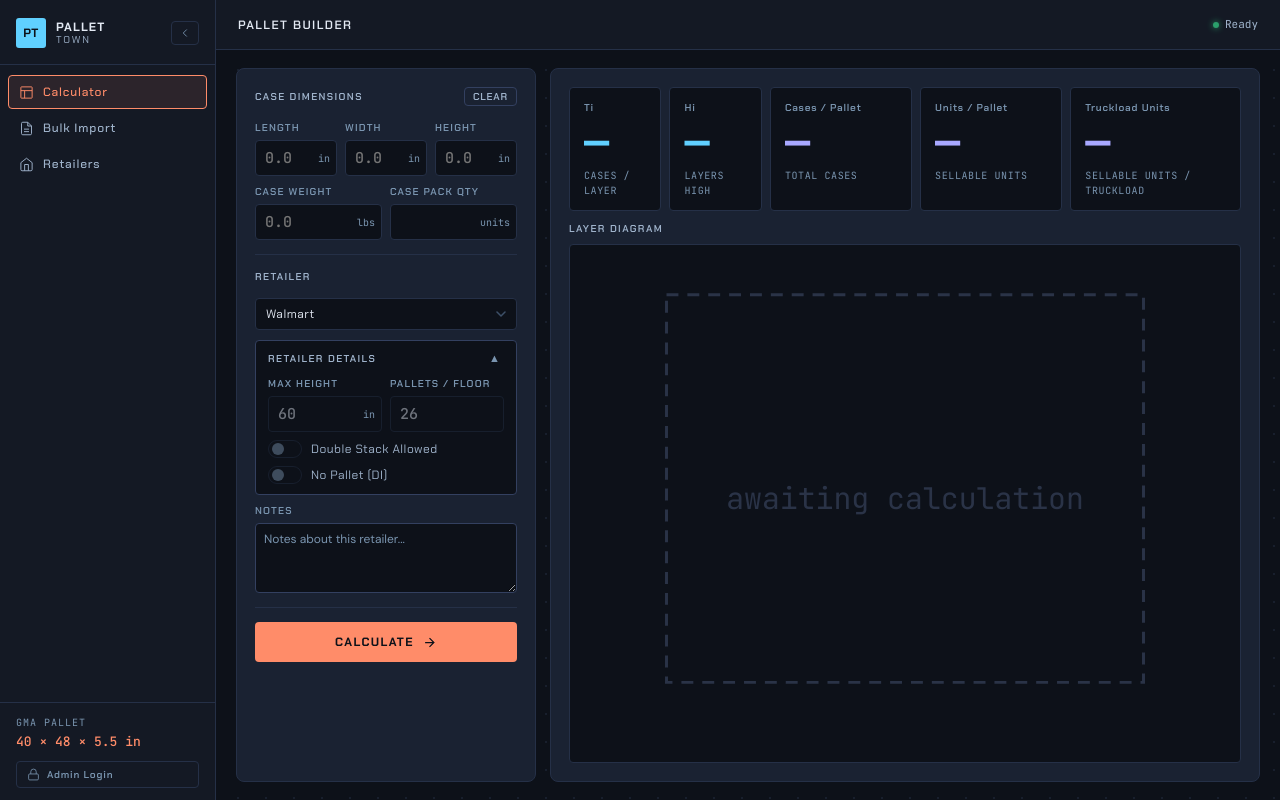
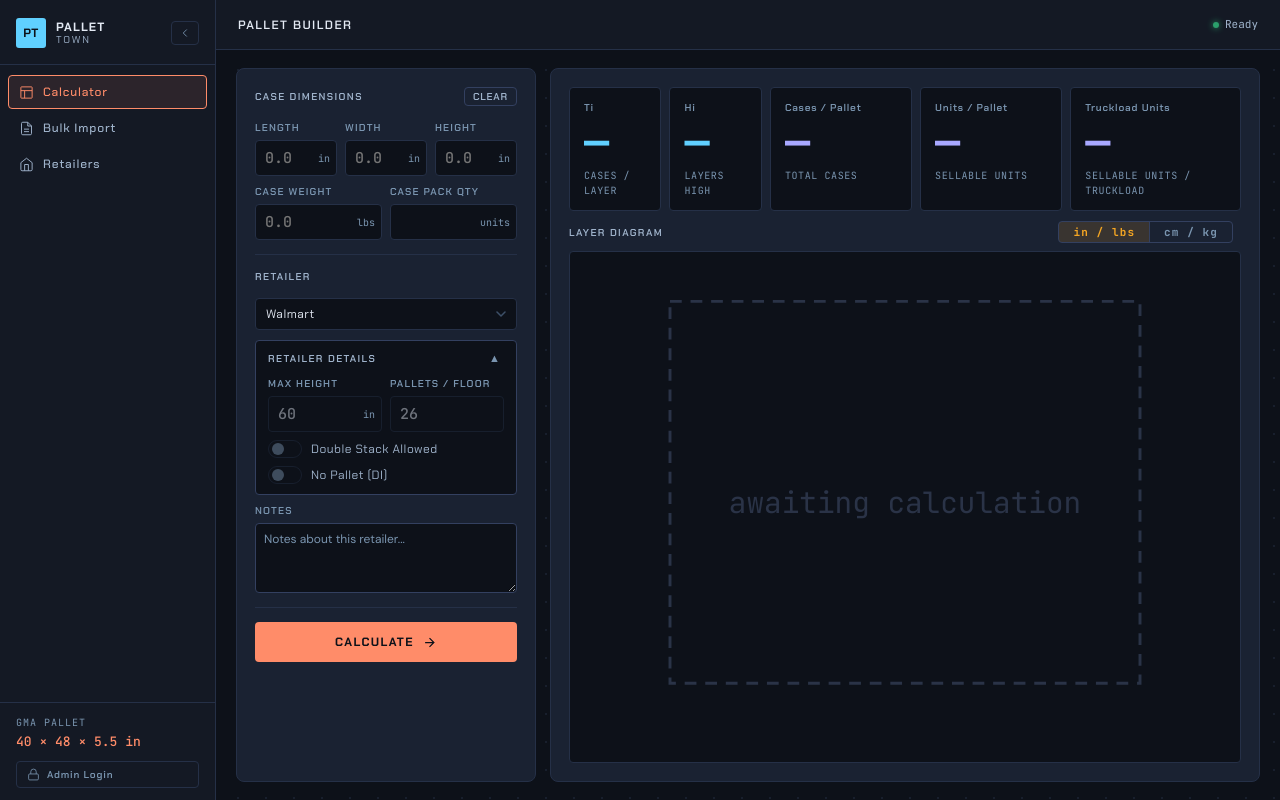
Before and after one commit to mikeciav/pallet-town, a Flask app: page / in a window 1280 px wide. Run offline with Flask 3, Linux system fonts and the light colour scheme.

Commit message:
Add cm/kg unit toggle to calculator results
Toggle appears in the diagram header (in/lbs ↔ cm/kg). Affects
detail strip (Pallet Weight, Pod Height, Pod Length, Pod Width,
Truckload Weight) and the HI-view diagram hint text. Inputs remain
in imperial. Bulk table is unaffected.

```diff
--- a/static/js/app.js
+++ b/static/js/app.js
@@ -15,6 +15,7 @@ let bulkData    = [];
 let bulkResults = [];
 let lastResult  = null;
 let diagramView = 'ti';
+let resultUnit  = 'imperial'; // 'imperial' | 'metric'
 let isAdmin     = false;
 let customRetailer = { max_height: 60, double_stack_allowed: false, max_pallets_per_floor: 26, no_pallet: false };
 
@@ -284,12 +285,25 @@ function setupCalculator() {
     });
   });
 
-  document.querySelectorAll('.vt-btn').forEach(btn => {
+  document.querySelectorAll('#view-toggle .vt-btn').forEach(btn => {
     btn.addEventListener('click', () => {
       diagramView = btn.dataset.view;
-      document.querySelectorAll('.vt-btn').forEach(b => b.classList.remove('active'));
+      document.querySelectorAll('#view-toggle .vt-btn').forEach(b => b.classList.remove('active'));
       btn.classList.add('active');
       if (lastResult) drawDiagram(lastResult);
+    });
+  });
+
+  document.querySelectorAll('#unit-toggle .vt-btn').forEach(btn => {
+    btn.addEventListener('click', () => {
+      resultUnit = btn.dataset.unit;
+      document.querySelectorAll('#unit-toggle .vt-btn').forEach(b =>
+        b.classList.toggle('active', b.dataset.unit === resultUnit)
+      );
+      if (lastResult) {
+        updateDetailStrip(lastResult);
+        drawDiagram(lastResult);
+      }
     });
   });
   ['c-l', 'c-w', 'c-h'].forEach(id => {
@@ -455,20 +469,24 @@ function renderResults(d) {
   document.getElementById('results-meta').textContent =
     r ? `${r.max_pallets_per_floor} pallets · ${r.name}` : '';
 
-  const caseWeight = parseFloat(document.getElementById('c-cw').value) || 0;
+  updateDetailStrip(d);
+  drawDiagram(d);
+}
+
+function updateDetailStrip(d) {
+  const _rid = document.getElementById('retailer-select').value;
+  const r = _rid === 'custom' ? { ...customRetailer, name: 'Custom' } : retailerById(_rid);
+  const caseWeight      = parseFloat(document.getElementById('c-cw').value) || 0;
   const palletWeight    = caseWeight * d.total;
   const truckloadWeight = caseWeight * d.total * d.max_pallets_per_floor * d.stack_multiplier;
 
   document.getElementById('detail-strip').style.display = 'grid';
-  document.getElementById('d-pallet-wt').textContent   = formatWeight(palletWeight);
-  document.getElementById('d-efficiency').textContent  = pct(d.efficiency);
-  document.getElementById('d-height').textContent =
-    `${d.pod_height}"${r?.no_pallet ? ' · no pallet' : ''}`;
-  document.getElementById('d-pod-l').textContent  = d.pod_length ? `${d.pod_length}"` : '—';
-  document.getElementById('d-pod-w').textContent  = d.pod_width  ? `${d.pod_width}"` : '—';
-  document.getElementById('d-tl-wt').textContent  = formatWeight(truckloadWeight);
-
-  drawDiagram(d);
+  document.getElementById('d-pallet-wt').textContent  = fmtResultWt(palletWeight);
+  document.getElementById('d-efficiency').textContent = pct(d.efficiency);
+  document.getElementById('d-height').textContent = fmtResultLen(d.pod_height) + (r?.no_pallet ? ' · no pallet' : '');
+  document.getElementById('d-pod-l').textContent  = fmtResultLen(d.pod_length);
+  document.getElementById('d-pod-w').textContent  = fmtResultLen(d.pod_width);
+  document.getElementById('d-tl-wt').textContent  = fmtResultWt(truckloadWeight);
 }
 
 function setMetric(valId, value, cardId) {
@@ -491,7 +509,7 @@ function drawDiagram(d) {
   const hint = document.getElementById('diagram-hint');
   if (!d) return;
   if (diagramView === 'hi') {
-    hint.textContent = `isometric · ${d.hi} layer${d.hi !== 1 ? 's' : ''} · ${d.pod_height}" pod height`;
+    hint.textContent = `isometric · ${d.hi} layer${d.hi !== 1 ? 's' : ''} · ${fmtResultLen(d.pod_height)} pod height`;
   } else {
     hint.textContent = `top-down · 1 layer · Ti = ${d.ti}`;
   }
@@ -1064,6 +1082,20 @@ function formatWeight(lbs) {
   return lbs.toLocaleString(undefined, { maximumFractionDigits: 0 }) + ' lbs';
 }
 
+function fmtResultLen(inches) {
+  if (!inches) return '—';
+  return resultUnit === 'metric'
+    ? `${(inches * 2.54).toFixed(1)} cm`
+    : `${inches}"`;
+}
+
+function fmtResultWt(lbs) {
+  if (!lbs) return '—';
+  return resultUnit === 'metric'
+    ? `${(lbs * 0.453592).toLocaleString(undefined, { maximumFractionDigits: 1 })} kg`
+    : `${lbs.toLocaleString(undefined, { maximumFractionDigits: 0 })} lbs`;
+}
+
 function esc(s) {
   return String(s)
     .replace(/&/g, '&amp;')
--- a/templates/index.html
+++ b/templates/index.html
@@ -268,13 +268,19 @@
           <div class="diagram-header">
             <span class="panel-label">LAYER DIAGRAM</span>
             <span class="panel-hint" id="diagram-hint"></span>
-            {% if show_hi_view %}
-            <div class="view-toggle" id="view-toggle" style="margin-left:auto">
-              <button class="vt-btn active" data-view="ti">TI</button>
-              <button class="vt-btn" data-view="hi">HI</button>
+            <div style="margin-left:auto;display:flex;align-items:center;gap:8px">
+              {% if show_hi_view %}
+              <div class="view-toggle" id="view-toggle">
+                <button class="vt-btn active" data-view="ti">TI</button>
+                <button class="vt-btn" data-view="hi">HI</button>
+              </div>
+              {% endif %}
+              <div class="view-toggle" id="unit-toggle">
+                <button class="vt-btn active" data-unit="imperial">in / lbs</button>
+                <button class="vt-btn" data-unit="metric">cm / kg</button>
+              </div>
+              <span class="results-meta" id="results-meta"></span>
             </div>
-            {% endif %}
-            <span class="results-meta" id="results-meta" style="margin-left:auto"></span>
           </div>
 
           <!-- Diagram — fills all remaining vertical space -->
```
